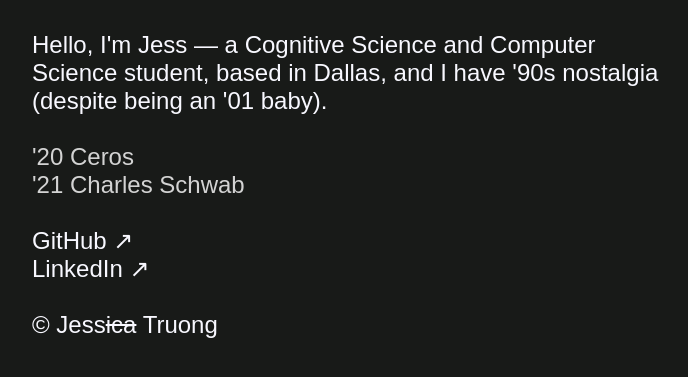
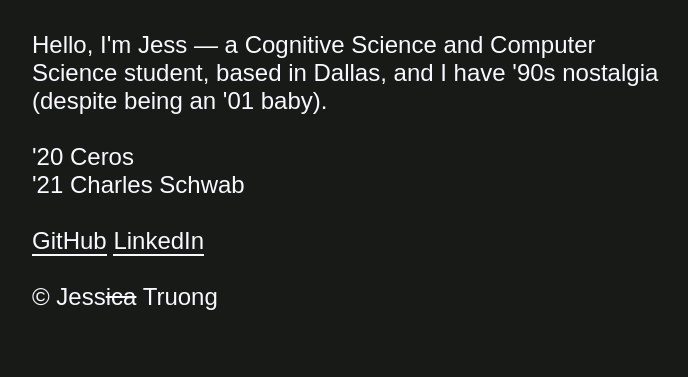
Before and after one commit to truongjessica/truongjessica.github.io, a plain HTML site: page index.html in a window 1280 px wide. Shown: the part 81-458 px from the top of the page, without its empty margins (288-976 px from the left). Drawn offline with Linux system fonts and the light colour scheme.

Commit message:
underline links

```diff
--- a/index.html
+++ b/index.html
@@ -22,8 +22,8 @@
     <br>
     <br>
 
-    <img width="150" src="img/brain.gif">
-    <img width="150" src="img/computer.gif">
+    <img width="100" src="img/brain.gif">
+    <img width="100" src="img/computer.gif">
 
     <br>
     <br>
@@ -36,27 +36,20 @@
 
     <div class="comp">
         '20 Ceros
-        <!-- <img src="img/ceros.png" alt="ceros" height="100" /> -->
     </div>
 
     <div class="comp">
         '21 Charles Schwab
-<!--         <img src="img/schwab.png" alt="schwab" height="100" /> -->
     </div>
 
     <br>
 
-    <a href="https://github.com/truongjessica" target="_blank">GitHub ↗&#xFE0E;</a>
-    <br>
-    <a href="https://www.linkedin.com/in/truongjessica-tx/" target="_blank">LinkedIn ↗&#xFE0E;</a>
+    <a class="underline" href="https://github.com/truongjessica" target="_blank">GitHub</a>
+    <a class="underline" href="https://www.linkedin.com/in/truongjessica-tx/" target="_blank">LinkedIn</a>
 
     <br>
     <br>
-
-    &#169; Jess<del>ica</del> Truong
-
-    <br>
-    <br>
+        &#169; Jess<del>ica</del> Truong
 </body>
 
 </html>
--- a/style.css
+++ b/style.css
@@ -5,26 +5,18 @@ body {
   font-size: x-large;
   max-width: 50%;
   margin: auto;
+  height: 100%;
 }
 
 a {
-  color:#f8f8ff;
+  color: #f8f8ff;
   text-decoration: none;
 }
 
 a:visited {
-  color:#f8f8ff;
+  color: #f8f8ff;
 }
 
-.comp {
-  color: #D3D3D3;
+.underline {
+  border-bottom: 2px solid #f8f8ff;
 }
-
-/* .comp img {
-  position: absolute;
-  display: none;
-}
-
-.comp:hover img {
-  display: block;
-} */
```
